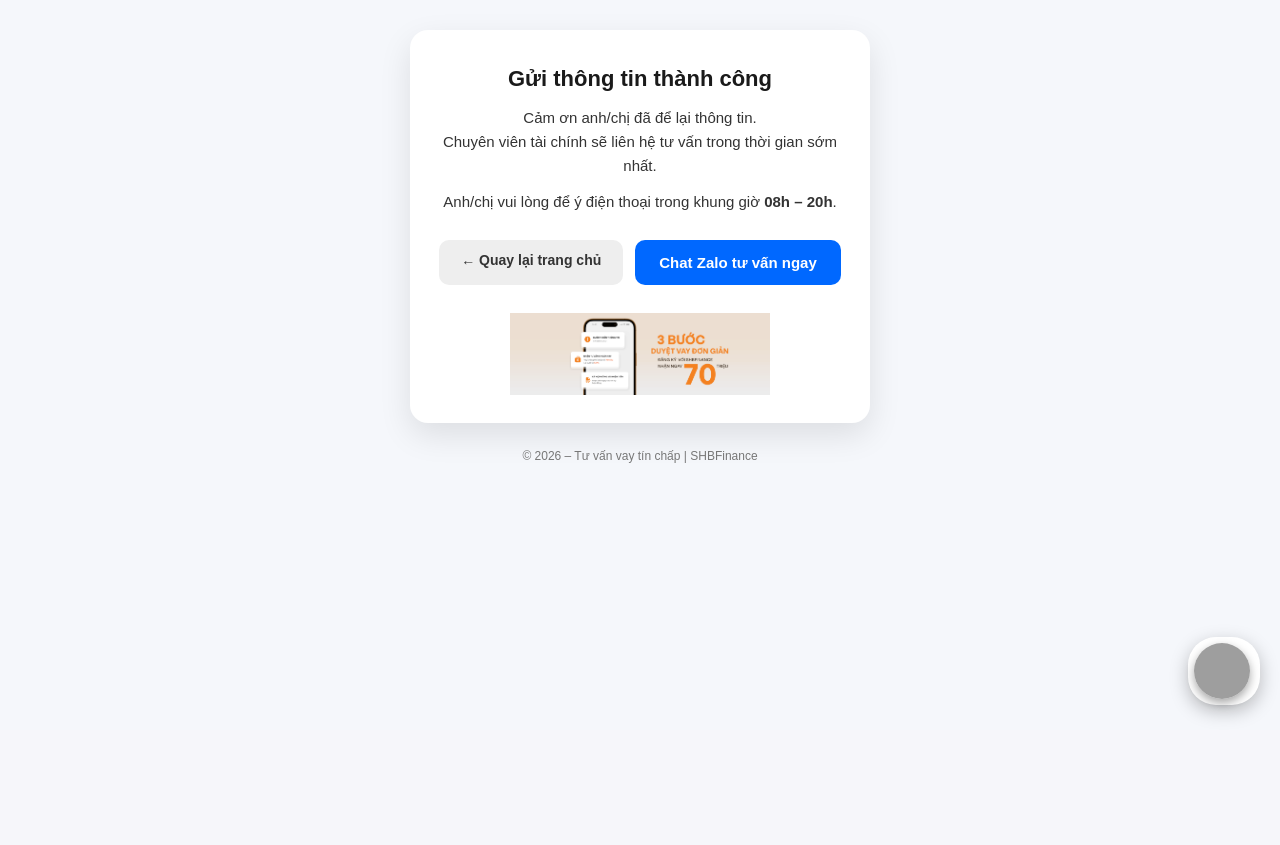
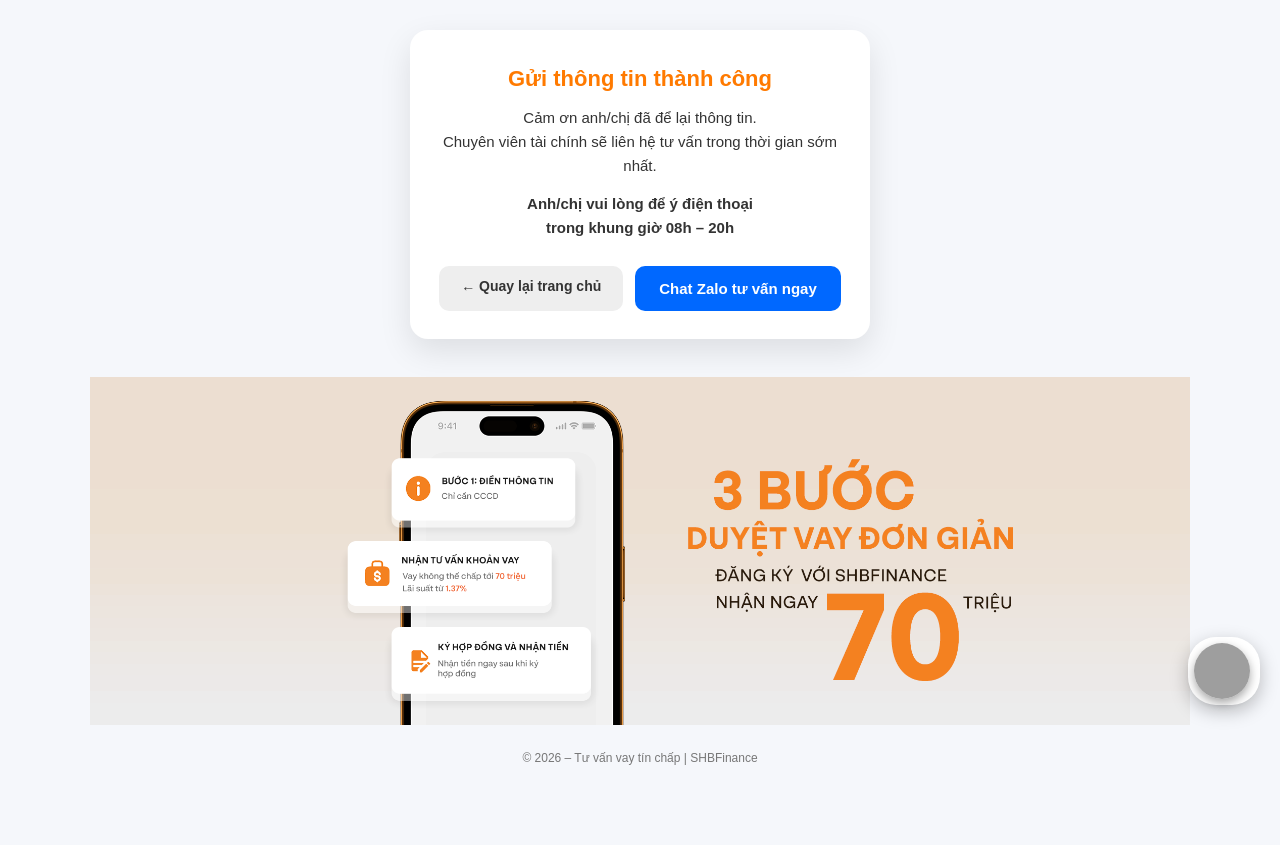
Before and after one commit to crm-baotin/shbfinance, a Django app: page /thank-you/ in a window 1280 px wide. Shown: the part 75-920 px from the top of the page. Before the commit the page ends 794 px from the top, so only its background shows below. Run offline with Django 5.2, Linux system fonts and the light colour scheme; grey boxes are pictures that could not be loaded.

Commit message:
Final thank_you UI: orange title & highlight time

```diff
--- a/templates/thank_you.html
+++ b/templates/thank_you.html
@@ -8,7 +8,7 @@
   <meta name="viewport" content="width=device-width, initial-scale=1.0">
   <link rel="stylesheet" href="{% static 'style.css' %}">
 
-  <!-- GA EVENT (SAFE – KHÔNG GÂY 500) -->
+  <!-- GA EVENT (SAFE) -->
   <script>
     if (typeof gtag === "function") {
       gtag('event', 'lead_submit', {
@@ -57,11 +57,10 @@
 
     /* ===== MAIN ===== */
     .thank-wrapper {
-      min-height: calc(100vh - 70px);
       display: flex;
       flex-direction: column;
       align-items: center;
-      padding: 30px 12px 60px;
+      padding: 30px 12px 0;
     }
 
     .thank-box {
@@ -72,10 +71,12 @@
       width: 100%;
       text-align: center;
       box-shadow: 0 12px 32px rgba(0,0,0,0.1);
+      margin-bottom: 28px;
     }
 
+    /* 🔥 TIÊU ĐỀ MÀU CAM */
     .thank-box h1 {
-      color: #1a1a1a;
+      color: #ff7a00;
       font-size: 22px;
       margin-bottom: 14px;
     }
@@ -86,10 +87,13 @@
       line-height: 1.6;
     }
 
+    /* 🔥 KHUNG GIỜ – TO HƠN + MÀU CAM */
     .thank-note {
-      margin-top: 12px;
-      font-size: 14px;
-      color: #555;
+      margin-top: 14px;
+      font-size: 16px;
+      color: #ff7a00;
+      font-weight: 600;
+      line-height: 1.6;
     }
 
     .thank-actions {
@@ -120,18 +124,21 @@
       font-size: 15px;
     }
 
-    /* ===== ẢNH THANK YOU – ĐÚNG ĐƯỜNG DẪN ===== */
-    .thank-image {
-      margin-top: 28px;
-      max-width: 260px;
+    /* ===== KHỐI ẢNH DƯỚI ===== */
+    .thank-image-wrap {
       width: 100%;
+      margin-top: 10px;
+    }
+
+    .thank-image-wrap img {
+      width: 100%;
+      max-width: 1100px;
       display: block;
-      margin-left: auto;
-      margin-right: auto;
+      margin: 0 auto;
     }
 
     .thank-footer {
-      margin-top: 26px;
+      margin: 26px 0 80px;
       font-size: 12px;
       color: #777;
       text-align: center;
@@ -179,7 +186,8 @@
     </p>
 
     <p class="thank-note">
-      Anh/chị vui lòng để ý điện thoại trong khung giờ <b>08h – 20h</b>.
+      Anh/chị vui lòng để ý điện thoại<br>
+      trong khung giờ <b>08h – 20h</b>
     </p>
 
     <div class="thank-actions">
@@ -189,18 +197,17 @@
       </a>
     </div>
 
-    <!-- ẢNH Ở DƯỚI CÙNG – ĐÚNG PATH -->
-    <img
-      src="{% static 'img/thanks_you.png' %}"
-      alt=""
-      class="thank-image"
-    >
+  </div>
 
+  <!-- ẢNH FOOTER -->
+  <div class="thank-image-wrap">
+    <img src="{% static 'img/thanks_you.png' %}" alt="">
   </div>
 
   <div class="thank-footer">
     © 2026 – Tư vấn vay tín chấp | SHBFinance
   </div>
+
 </div>
 
 <!-- ZALO FLOAT -->
```
